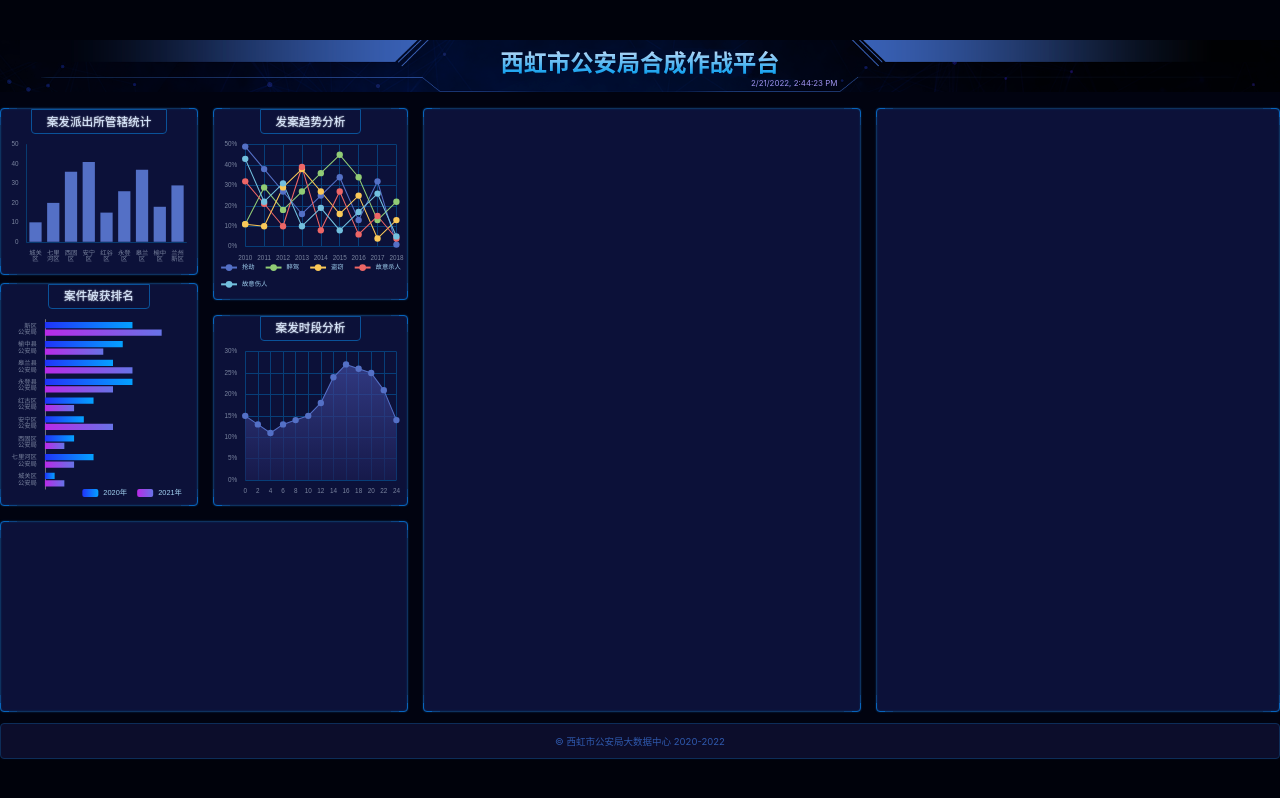
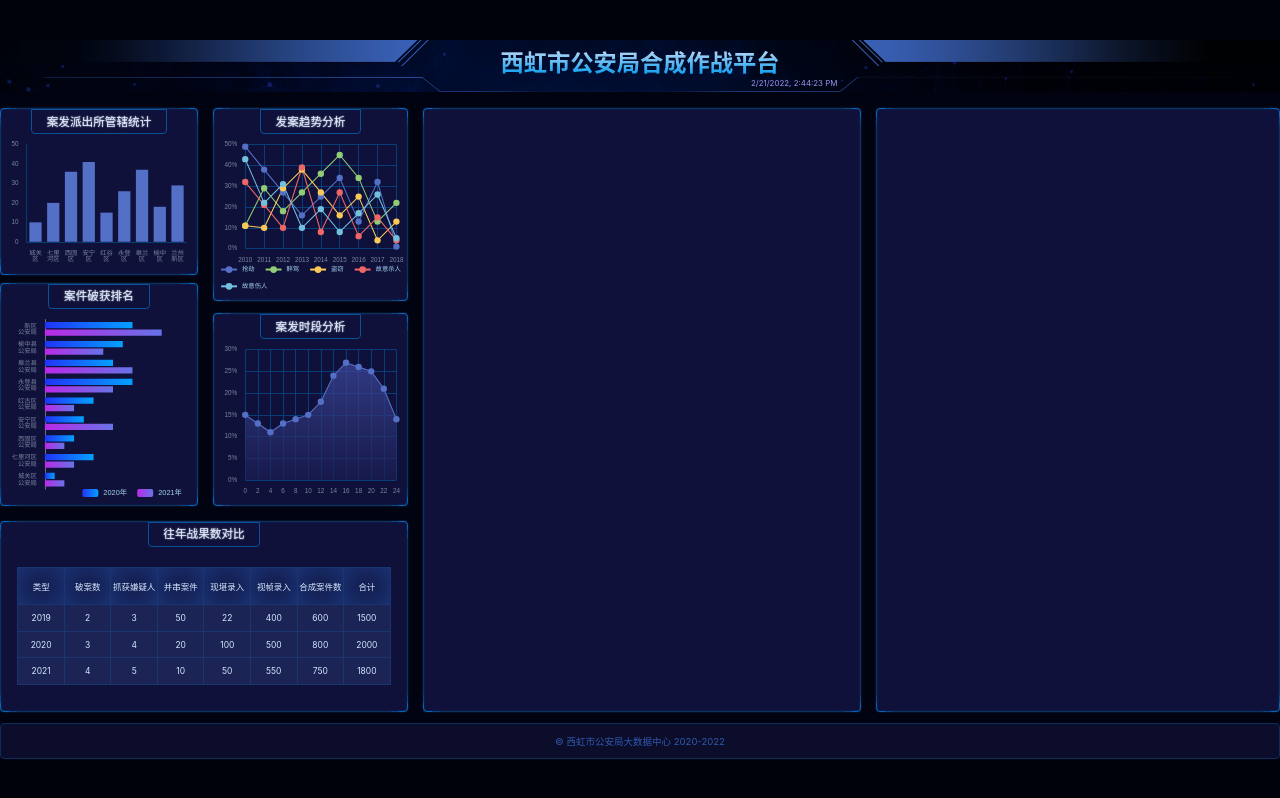
Before and after one commit to GeekyGuang/bigscreen, a React (Vite) app: page /#/ in a window 1280 px wide. Built offline with nearby package versions, Linux system fonts and the light colour scheme.

Commit message:
完成Chart5表格

```diff
--- /dev/null
+++ b/src/components/Chart_5.tsx
@@ -0,0 +1,53 @@
+import React from 'react'
+
+export const Chart5 = () => {
+  return (
+    <div className="战果">
+      <h2>往年战果数对比</h2>
+      <table>
+        <thead>
+          <th>类型</th>
+          <th>破案数</th>
+          <th>抓获嫌疑人</th>
+          <th>并串案件</th>
+          <th>现堪录入</th>
+          <th>视帧录入</th>
+          <th>合成案件数</th>
+          <th>合计</th>
+        </thead>
+        <tbody>
+          <tr>
+            <td>2019</td>
+            <td>2</td>
+            <td>3</td>
+            <td>50</td>
+            <td>22</td>
+            <td>400</td>
+            <td>600</td>
+            <td>1500</td>
+          </tr>
+          <tr>
+            <td>2020</td>
+            <td>3</td>
+            <td>4</td>
+            <td>20</td>
+            <td>100</td>
+            <td>500</td>
+            <td>800</td>
+            <td>2000</td>
+          </tr>
+          <tr>
+            <td>2021</td>
+            <td>4</td>
+            <td>5</td>
+            <td>10</td>
+            <td>50</td>
+            <td>550</td>
+            <td>750</td>
+            <td>1800</td>
+          </tr>
+        </tbody>
+      </table>
+    </div>
+  )
+}
--- a/src/pages/home.scss
+++ b/src/pages/home.scss
@@ -59,9 +59,10 @@
       border-radius: 4px;
       position: relative;
       box-shadow: 0 0 2px 0 #0e325f, inset 0 0 2px 0 #0e325f;
-      background: #0c1139;
+      background: #0f113a;
 
       &::before {
+        pointer-events: none;
         content: '';
         position: absolute;
         left: 0;
@@ -99,7 +100,8 @@
     .管辖统计,
     .破获排名,
     .发案趋势,
-    .案发时段 {
+    .案发时段,
+    .战果 {
       height: px(315);
       display: flex;
       flex-direction: column;
@@ -124,12 +126,36 @@
       height: px(423);
     }
 
-    .发案趋势 {
-      height: px(362);
+    .发案趋势,
+    .案发时段 {
+      height: px(365);
     }
 
-    .案发时段 {
-      height: px(362);
+    .战果 {
+      table {
+        margin-top: px(38);
+        border-collapse: collapse;
+        th,
+        td {
+          text-align: center;
+          font-size: px(16);
+          border: 1px solid #1a3671;
+        }
+        thead {
+          th {
+            height: px(70);
+            box-shadow: inset 0 0 px(60) 0 #1f3d85;
+          }
+        }
+        tbody {
+          td {
+            cursor: pointer;
+            height: px(50);
+            width: px(88);
+            background: #1c2456;
+          }
+        }
+      }
     }
   }
 }
--- a/src/pages/home.tsx
+++ b/src/pages/home.tsx
@@ -5,6 +5,7 @@ import { Chart1 } from '../components/Chart_1'
 import { Chart2 } from '../components/Chart_2'
 import { Chart3 } from '../components/Chart_3'
 import { Chart4 } from '../components/Chart_4'
+import { Chart5 } from '../components/Chart_5'
 
 export const Home = () => {
   const year = new Date().getFullYear()
@@ -29,7 +30,9 @@ export const Home = () => {
           <Chart3 />
           <Chart4 />
         </section>
-        <section className="section3 bordered"></section>
+        <section className="section3 bordered">
+          <Chart5 />
+        </section>
         <section className="section4 bordered"></section>
         <section className="section5 bordered"></section>
       </main>
```
